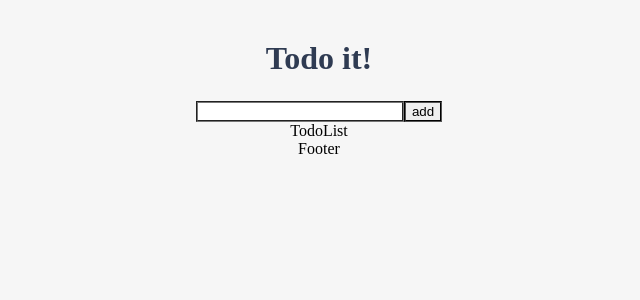
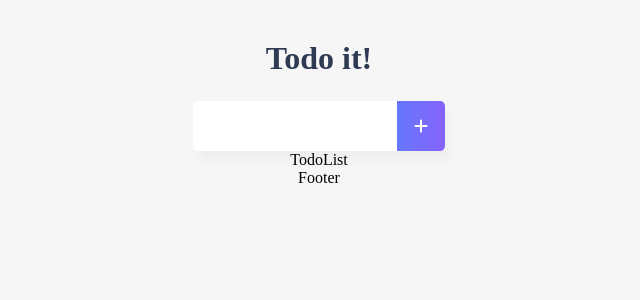
Before and after one commit to geunheejung/vue-intermediate, a Vue app: page / in a window 1280 px wide. Shown: the top 300 px of the page, without its empty margins (321-961 px from the left). Built offline with nearby package versions, Linux system fonts and the light colour scheme.

Commit message:
TodoInput 스타일링 및 enter 입력 시 addTodo 바인딩.

```diff
--- a/src/components/TodoInput.vue
+++ b/src/components/TodoInput.vue
@@ -1,7 +1,9 @@
 <template>
-  <div>
-    <input type="text" v-model="newTodoItem" />
-    <button v-on:click="addTodo">add</button>
+  <div class="input-box shadow">
+    <input type="text" v-model="newTodoItem" v-on:keyup.enter="addTodo" />
+    <span class="add-container" v-on:click="addTodo">
+      <i class="fa-solid fa-plus add-btn"></i>
+    </span>
   </div>
 </template>
 
@@ -21,10 +23,44 @@
        */
       const { newTodoItem } = this;
       localStorage.setItem(newTodoItem, newTodoItem);
+      this.clearInput();
+    },
+    clearInput: function () {
       this.newTodoItem = "";
     },
   },
 };
 </script>
 
-<style></style>
+<style>
+.input-box input:focus {
+  outline: none;
+}
+
+.input-box {
+  display: inline-flex;
+
+  justify-content: center;
+  height: 50px;
+}
+
+.input-box input {
+  border-style: none;
+  border-radius: 5px 0 0 5px;
+  font-size: 0.9rem;
+}
+
+.add-container {
+  display: flex;
+  justify-content: center;
+  align-items: center;
+  gap: 0.2rem;
+  width: 3rem;
+  background: linear-gradient(to right, #6478fb, #8763fb);
+  border-radius: 0 5px 5px 0;
+}
+
+.add-btn {
+  color: #fff;
+}
+</style>
```
